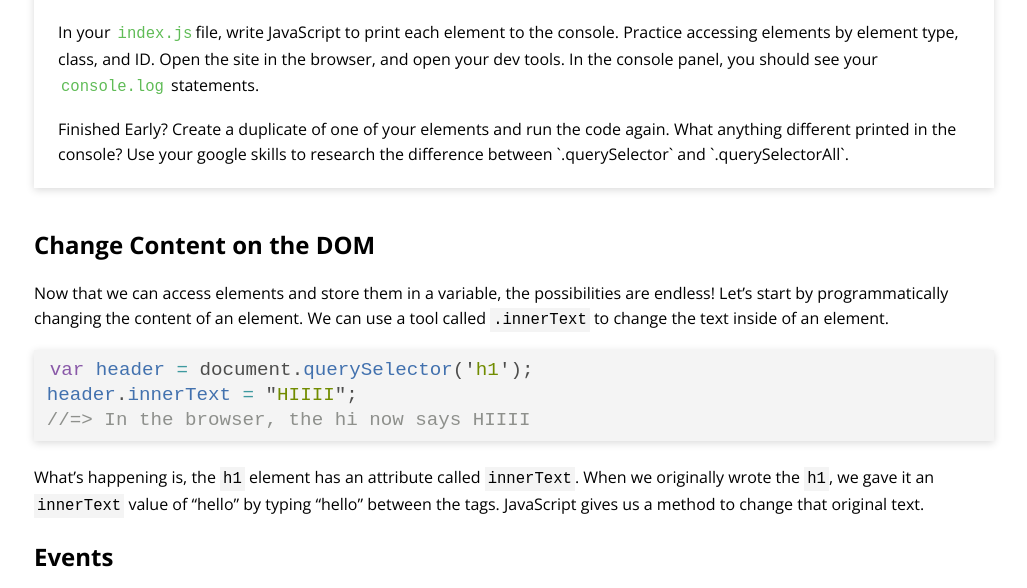
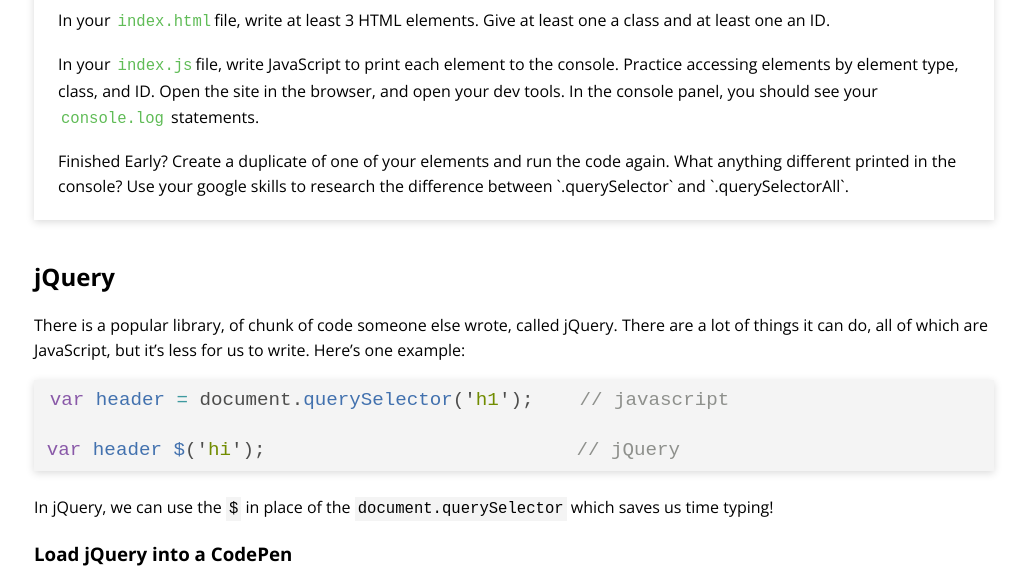
Before and after one commit to ameseee/kwk-curriculum-site, a Jekyll site: the page built from web-app/lessons/dom-manipulation/index.md, in a window 1280 px wide and 1400 px high, scrolled down 1725 px. Shown: the top 588 px of the window, without its empty margins (126-1153 px from the left). Built offline with Jekyll 4.4.1, drawn with Linux system fonts in a browser that asks for light colours; nearby versions of some CDN libraries; some of the changed text lies outside the part shown.

Commit message:
Update to use jQuery

````diff
--- a/web-app/lessons/dom-manipulation/index.md
+++ b/web-app/lessons/dom-manipulation/index.md
@@ -18,6 +18,7 @@ title: DOM Manipulation
 - Event
 - Event Listener
 - Event Handler
+- jQuery
 
 ## What is the DOM?
 
@@ -51,12 +52,40 @@ We can also access elements by classes and IDs. Instead of `('h1')` we would nee
   <p>Finished Early? Create a duplicate of one of your elements and run the code again. What anything different printed in the console? Use your google skills to research the difference between `.querySelector` and `.querySelectorAll`.</p>
 </div>
 
+## jQuery
+
+There is a popular library, of chunk of code someone else wrote, called jQuery. There are a lot of things it can do, all of which are JavaScript, but it's less for us to write. Here's one example:
+
+```javascript
+var header = document.querySelector('h1');    // javascript
+
+var header $('hi');                           // jQuery
+```
+
+In jQuery, we can use the `$` in place of the `document.querySelector` which saves us time typing!
+
+### Load jQuery into a CodePen
+
+jQuery doesn't just magically "work" in a JavaScript file; we have to import the library. To do this, click the gear icon to open the settings next to "JS". Under "Add External Scripts/Pens", start typing in "jQuery", then select the first option. Click "Save & Close"
+
+<img src="./assets/jquery.gif">
+
+Keep in mind that when we use features of jQuery, we are still writing JavaScript. It's just a little "extra" on top! From here on out, we will use the jQuery `$` to access DOM elements.
+
+### Load jQuery into a Project in Atom
+
+On the line above your script tag for your JavaScript file, add this:
+
+```html
+<script src="https://ajax.googleapis.com/ajax/libs/jquery/2.1.3/jquery.min.js"></script>
+```
+
 ## Change Content on the DOM
 
 Now that we can access elements and store them in a variable, the possibilities are endless! Let's start by programmatically changing the content of an element. We can use a tool called `.innerText` to change the text inside of an element.
 
 ```js
-var header = document.querySelector('h1');
+var header = $('h1');
 header.innerText = "HIIII";
 //=> In the browser, the hi now says HIIII
 ```
@@ -126,17 +155,17 @@ Besides accessing the `classList`, we can also add CSS property/values! Check ou
 Let's break this down.
 - On lines 1-2, we declare the `submit` and `body` variables which are storing the submit button and body, respectively
 - On line 3, we declare an event listener for the `submit` button
-- On line 4, we declare the `selectedColor` variable which grabs the value off of the input with a class of `.color-input`
+- On line 4, we declare the `selectedColor` variable which grabs the value off of the input with a class of `.color-input`, using `.val()`
 - Line 5 is where the magic happens:
 
 ```javascript
-body.style.backgroundColor = selectedColor;
+body.css('backgroundColor', selectedColor);
 ```
 
   * `body` references the `body` variable
-  * `.style` says: I'm about to give you directions on adding styles, or CSS rules
-  * `.backgroundColor` says: here is the property I'd like you to add to this element
-  * `= selectedColor` says: here is the value that goes with the property, in this case the value inside our `selectedColor` variable. We could change this to any color, hex, or rgba code.
+  * `.css` says: I'm about to give you directions on adding styles, or CSS rules. `.css` takes two arguments, a property and a value.
+  * `backgroundColor` says: here is the property I'd like you to add to this element
+  * `selectedColor` says: here is the value that goes with the property, in this case the value inside our `selectedColor` variable. We could change this to any color, hex, or rgba code.
 
 This entire line of code accesses the body element and updates that elements styles, so we see the background color change in the browser!
 
@@ -174,6 +203,6 @@ Take some time to put together everything we've learned today and complete the p
 
 <div class="practice">
   <h2>Practice: DOM Manipulation</h2>
-  <p>You can create a folder on your Desktop, or a CodePen.</p>
+  <p>You can create a folder on your Desktop, or a CodePen. Don't forget to load jQuery into your project!</p>
   <p>Build a small site that has one input field for the user to type their name and a button to submit. When the user clicks the button, they should see a message with their name appear on the screen.</p>
 </div>
````
Also changed, not shown: other parts of web-app/lessons/dom-manipulation/index.md (+3 -3 lines), 1 other file.
